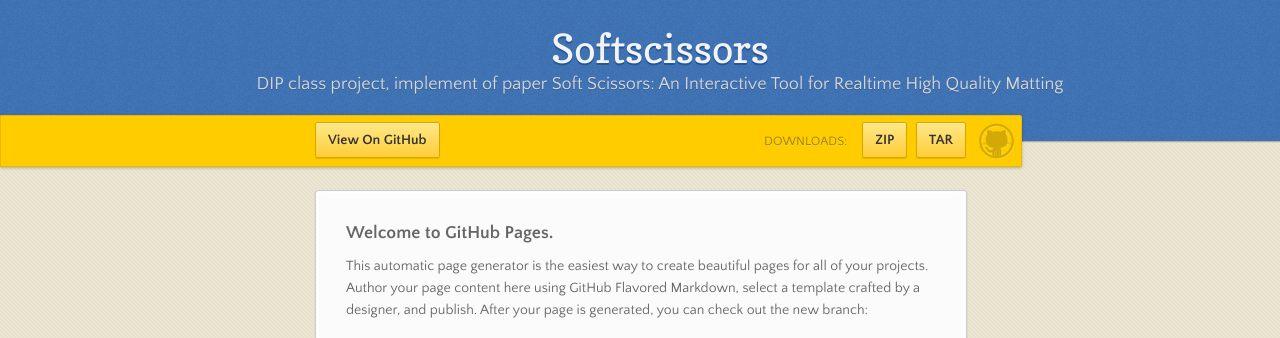
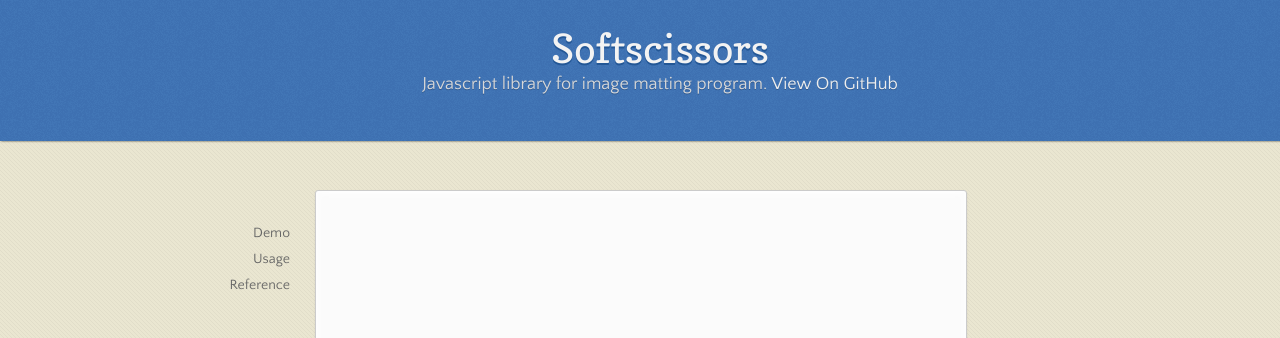
Before and after one commit to gugugupan/PJ-SoftScissors, a plain HTML site: page index.html in a window 1280 px wide. Shown: the top 338 px of the page. Drawn offline with nearby package versions, Linux system fonts and the light colour scheme.

Commit message:
fix gh page

```diff
--- a/index.html
+++ b/index.html
@@ -18,29 +18,21 @@
 
       <header>
         <h1>Softscissors</h1>
-        <p>DIP class project, implement of paper Soft Scissors: An Interactive Tool for Realtime High Quality Matting</p>
+        <p>Javascript library for image matting program. <a href="https://github.com/gugugupan/SoftScissors" style="color:#eee;">View On GitHub</a></p>
       </header>
-
-      <div id="banner">
-        <span id="logo"></span>
-
-        <a href="https://github.com/gugugupan/SoftScissors" class="button fork"><strong>View On GitHub</strong></a>
-        <div class="downloads">
-          <span>Downloads:</span>
-          <ul>
-            <li><a href="https://github.com/gugugupan/SoftScissors/zipball/master" class="button">ZIP</a></li>
-            <li><a href="https://github.com/gugugupan/SoftScissors/tarball/master" class="button">TAR</a></li>
-          </ul>
-        </div>
-      </div><!-- end banner -->
 
     <div class="wrapper">
       <nav>
-        <ul></ul>
+        <ul>
+          <li>Demo</li>
+          <li>Usage</li>
+          <li>Reference</li>
+        </ul>
       </nav>
       <section>
-        <h3>
-<a id="welcome-to-github-pages" class="anchor" href="#welcome-to-github-pages" aria-hidden="true"><span class="octicon octicon-link"></span></a>Welcome to GitHub Pages.</h3>
+<p></p>
+        <!--
+<h3><a id="welcome-to-github-pages" class="anchor" href="#welcome-to-github-pages" aria-hidden="true"><span class="octicon octicon-link"></span></a>Welcome to GitHub Pages.</h3>
 
 <p>This automatic page generator is the easiest way to create beautiful pages for all of your projects. Author your page content here using GitHub Flavored Markdown, select a template crafted by a designer, and publish. After your page is generated, you can check out the new branch:</p>
 
@@ -70,6 +62,7 @@
 <a id="support-or-contact" class="anchor" href="#support-or-contact" aria-hidden="true"><span class="octicon octicon-link"></span></a>Support or Contact</h3>
 
 <p>Having trouble with Pages? Check out the documentation at <a href="http://help.github.com/pages">http://help.github.com/pages</a> or contact <a href="mailto:support@github.com">support@github.com</a> and we’ll help you sort it out.</p>
+-->
       </section>
       <footer>
         <p>Project maintained by <a href="https://github.com/gugugupan">gugugupan</a></p>
```
